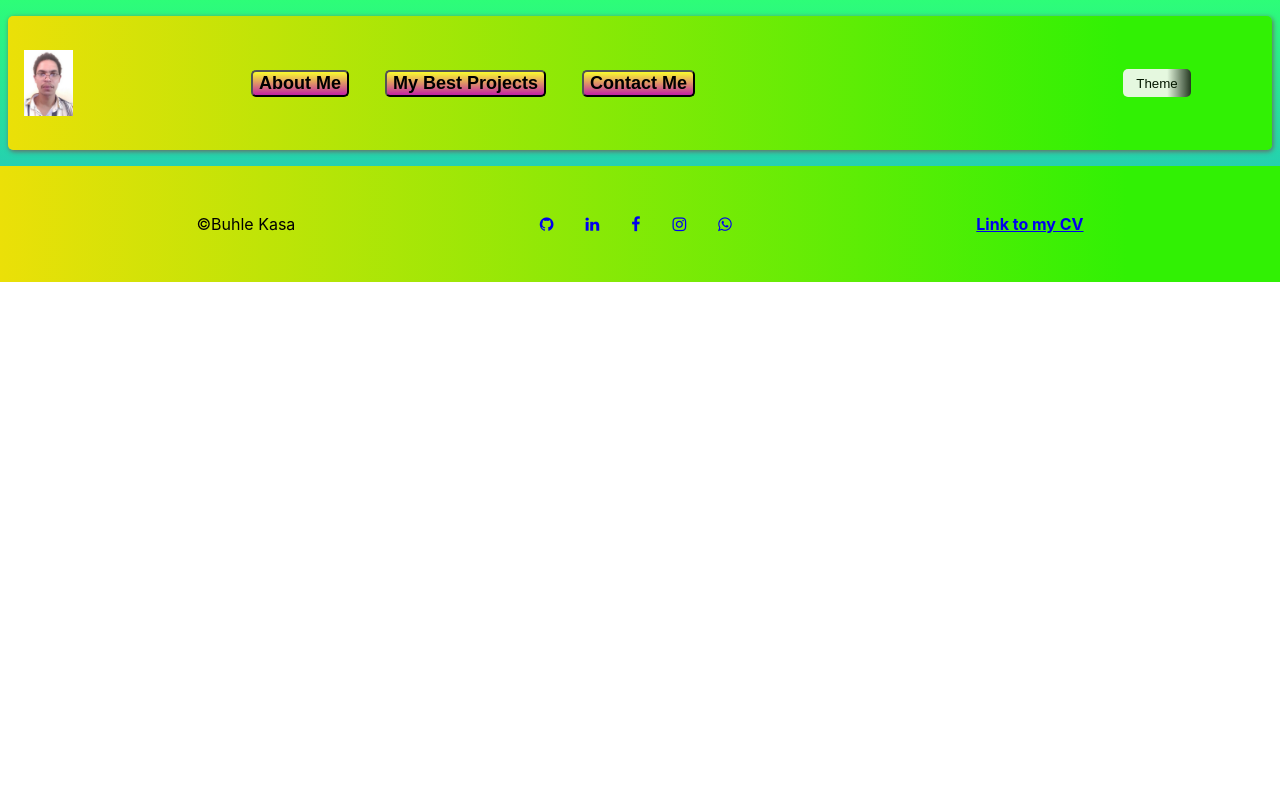
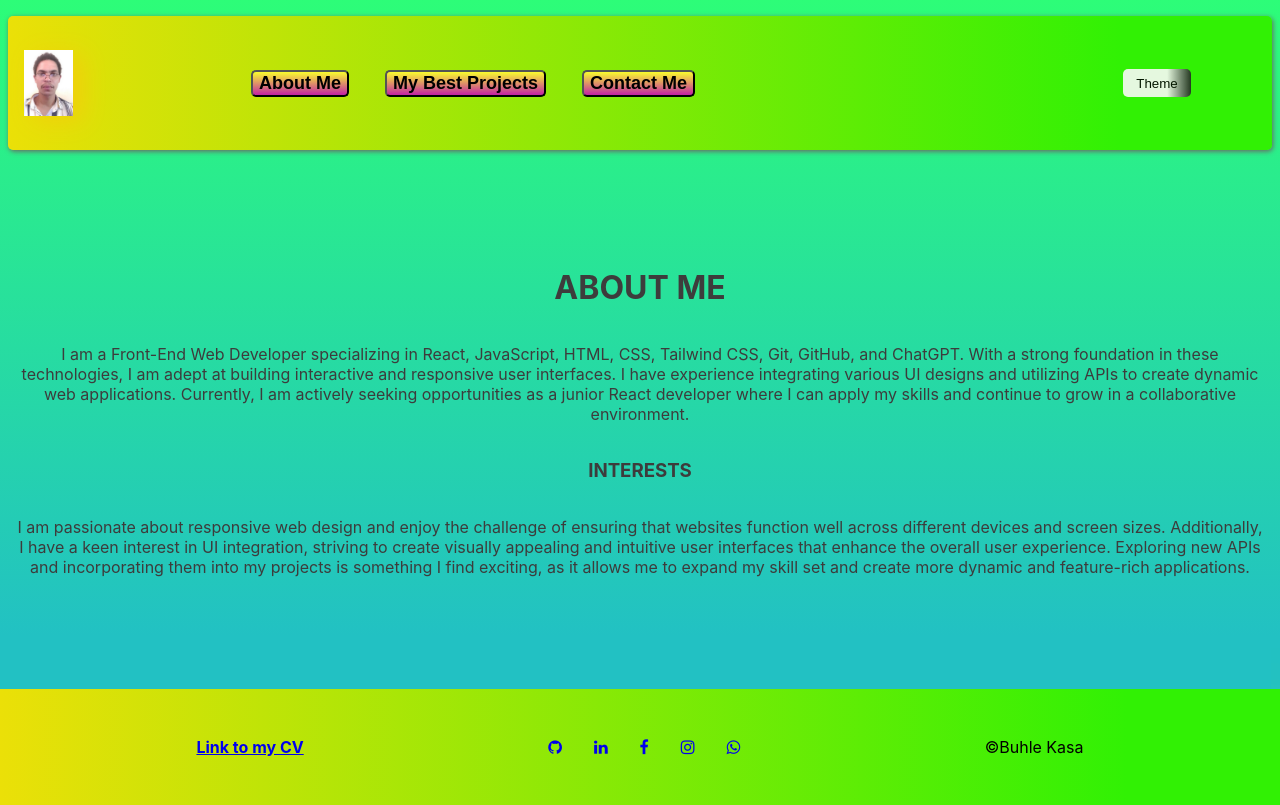
Before and after one commit to Mr-Kasa/buhkas465-wfo2401-groupb_buhlekasa_cdv05, a React (Create React App) app: page / in a window 1280 px wide. Built offline with nearby package versions, Linux system fonts and the light colour scheme.

Commit message:
created about me section

```diff
--- a/public/index.html
+++ b/public/index.html
@@ -6,16 +6,11 @@
     <link rel="stylesheet" href="https://cdnjs.cloudflare.com/ajax/libs/font-awesome/4.7.0/css/font-awesome.min.css">
     <meta name="viewport" content="width=device-width, initial-scale=1" />
     <meta name="theme-color" content="#000000" />
-    <meta
-      name="description"
-      content="Web site created using create-react-app"
-    />
-    <link rel="apple-touch-icon" href="%PUBLIC_URL%/logo192.png" />
 
 
     <link rel="manifest" href="%PUBLIC_URL%/manifest.json" />
 
-    <title><i class="fa fa-stethoscope" style="font-size:36px;"></i>Web Docter</title>
+    <title>Web Docter</title>
   </head>
   <body>
 
--- a/src/App.css
+++ b/src/App.css
@@ -67,7 +67,6 @@ button.active {
   flex-direction: column;
   justify-content: center;
   min-width: fit-content;
-  margin-bottom: 0;
   padding-bottom:0;
   background: rgb(34,193,195);
   background: linear-gradient(0deg, rgba(34,193,195,1) 21%, rgba(45,253,120,1) 100%);
@@ -86,11 +85,13 @@ button.active {
   box-shadow:rgb(109, 100, 100) 1px 1.45px 5px ;
   border-radius:5px;
   border-width: 10%;
+  margin-bottom: 5rem;
 
 }
 
 .logoImg {
   width: 100%;
+  box-shadow:rgb(241, 207, 12) 0.6em 0.3em 1.5em;
 }
 
 .link-buttons {
@@ -177,6 +178,16 @@ button.active {
 /* ******************* End of Header styling********************** */
 
 
+/* *************************Beggining of About Me Styling********************************/
+.aboutMe{
+    color:rgb(61, 60, 60);
+    display: flex;
+    flex-direction: column;
+    justify-content: center;
+    align-items: center;
+    text-align: center;
+    padding:1em;
+}
 
 /* ****************Footer Styling******************************** */
 
@@ -188,7 +199,8 @@ button.active {
   align-items: center;
   background: rgb(235,224,8);
   background: linear-gradient(90deg, rgba(235,224,8,1) 0%, rgba(49,241,4,1) 88%);
- margin-bottom: 0;
+ margin-top: 5rem;
+ box-shadow:rgb(184, 236, 78)  3em 8em 9em;
 }
 .FooterLinks{
   display: flex;
--- a/src/App.js
+++ b/src/App.js
@@ -2,6 +2,7 @@ import './App.css';
 import React from "react"
 import Header from './components/Header';
 import Footer from './components/footer';
+import AboutMe from './components/AboutMe';
 
 
 function App() {
@@ -9,6 +10,7 @@ function App() {
 
     <body className='bodyContainer'>
    <Header></Header>
+   <AboutMe></AboutMe>
    <Footer></Footer>
    </body>
 
--- /dev/null
+++ b/src/components/AboutMe.js
@@ -0,0 +1,20 @@
+import React from "react";
+
+export default function AboutMe(){
+
+   return (
+    <div className="aboutMe" id="About-Me">
+       <h1 className="AboutMeMainHeading">ABOUT ME</h1>
+       <p>I am a Front-End Web Developer specializing in React, JavaScript, HTML, CSS, Tailwind CSS, Git, GitHub, and ChatGPT. With a strong foundation in these technologies, I am adept at building interactive and responsive user interfaces. I have experience integrating various UI designs and utilizing APIs to create dynamic web applications.
+
+Currently, I am actively seeking opportunities as a junior React developer where I can apply my skills and continue to grow in a collaborative environment.</p>
+
+<h3 >INTERESTS</h3>
+<p>I am passionate about responsive web design and enjoy the challenge of ensuring that websites function well across different devices and screen sizes. Additionally, I have a keen interest in UI integration, striving to create visually appealing and intuitive user interfaces that enhance the overall user experience.
+
+Exploring new APIs and incorporating them into my projects is something I find exciting, as it allows me to expand my skill set and create more dynamic and feature-rich applications.
+</p>
+    </div>
+   )
+
+}
--- a/src/components/footer.js
+++ b/src/components/footer.js
@@ -3,7 +3,11 @@ import React from "react";
 export default function Footer(){
     return(
         <footer className="Footer">
-        <p className="CopyRight">©Buhle Kasa</p>
+        <div className="cvLink">
+           <a rel="noopener noreferrer" target="_blank" href="https://docs.google.com/document/d/1Q551KzCNID7u0sabwh8M92p3-rIqmmtw2MuJQmSBspw/edit?usp=sharing">Link to my CV<br></br>
+
+            </a>
+        </div>
         <div className="FooterLinks">
             <a className="footerIcon"  href="https://github.com/Mr-Kasa" target="_blank" rel="noopener noreferrer">
                 <i className="fa fa-github"></i>
@@ -21,12 +25,8 @@ export default function Footer(){
                 <i className="fa fa-whatsapp"></i>
             </a>
         </div>
-        <div className="cvLink">
-           <a rel="noopener noreferrer" target="_blank" href="https://docs.google.com/document/d/1Q551KzCNID7u0sabwh8M92p3-rIqmmtw2MuJQmSBspw/edit?usp=sharing">Link to my CV<br></br>
 
-            </a>
-        </div>
-
+        <p className="CopyRight">©Buhle Kasa</p>
     </footer>
     )
 }
```
